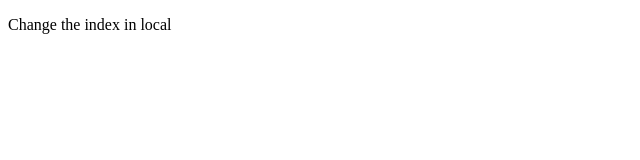
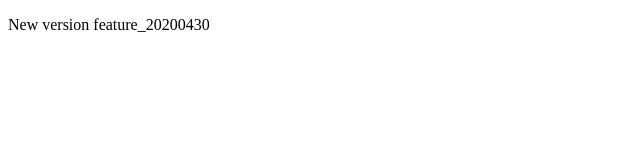
Before and after one commit to abgonzalez/GitTest, a plain HTML site: page index.html in a window 1280 px wide. Shown: the full height of the page, 0-640 px from the left. Drawn offline with Linux system fonts and the light colour scheme.

Commit message:
Changes in the feature branch

```diff
--- a/index.html
+++ b/index.html
@@ -14,6 +14,6 @@
 
 <body>
  <!--  <script src="js/scripts.js"></script> -->
- <p> Change the index in local</p>
+ <p> New version feature_20200430</p>
 </body>
 </html>
```
